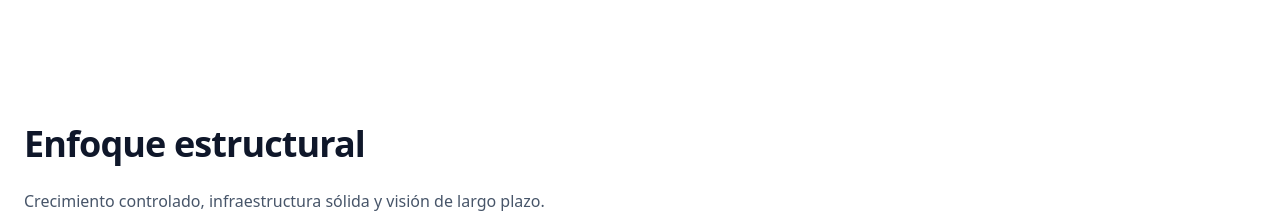
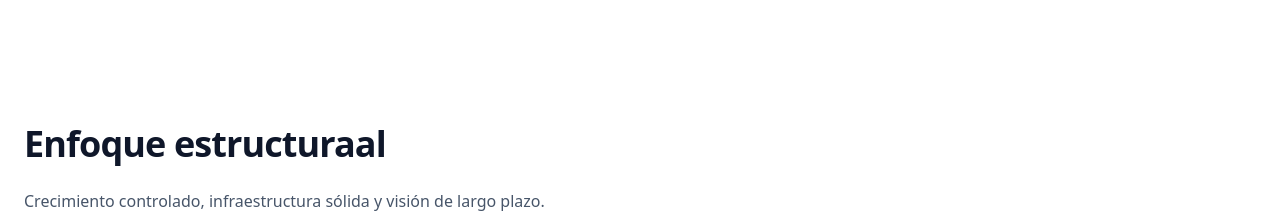
Before and after one commit to TronxGroup/tronxgroup, a Next.js app: page / in a window 1280 px wide. Shown: the part 840-1054 px from the top of the page. Built offline with nearby package versions, Linux system fonts and the light colour scheme.

Commit message:
Update page.tsx

```diff
--- a/app/page.tsx
+++ b/app/page.tsx
@@ -179,7 +179,7 @@ export default function Home() {
         {/* ENFOQUE ESTRUCTURAL */}
         <section className="space-y-20">
           <SectionHeader
-            title="Enfoque estructural"
+            title="Enfoque estructuraal"
             desc="Crecimiento controlado, infraestructura sólida y visión de largo plazo."
           />
 
```
